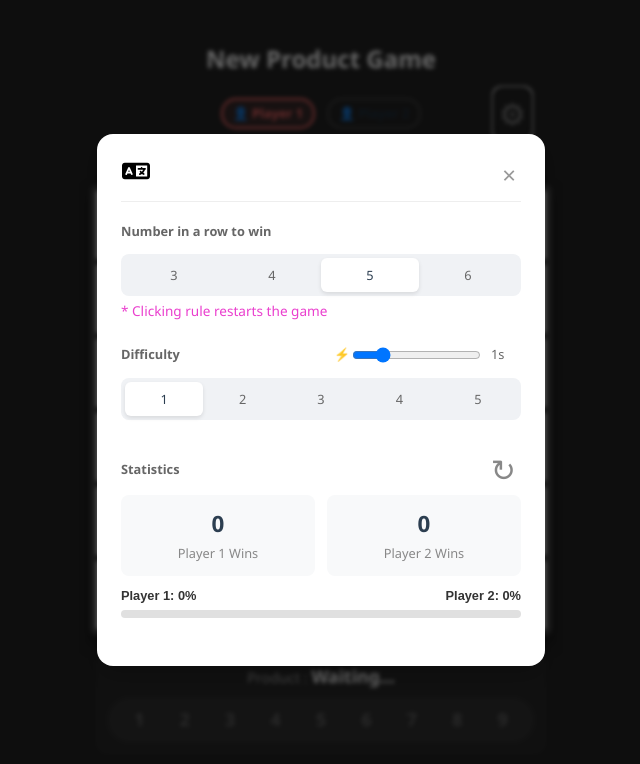
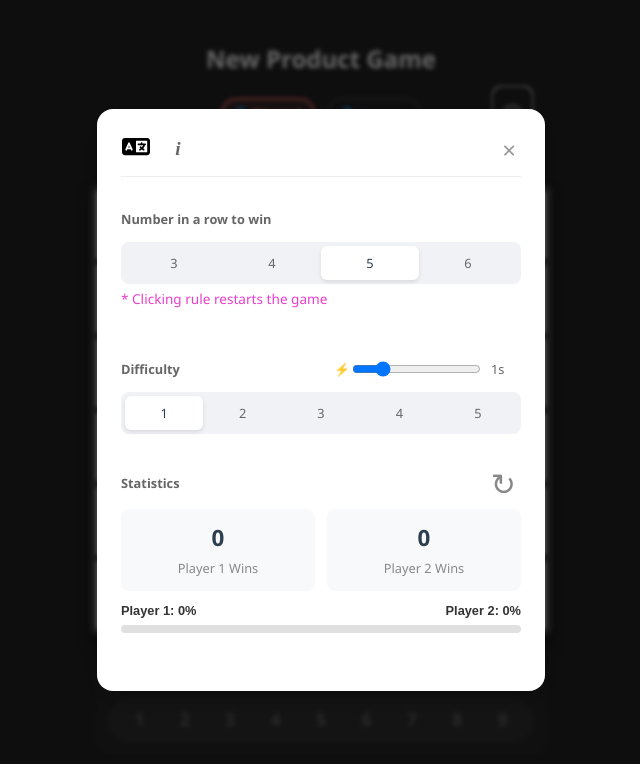
Before and after one commit to ppggxn/newProductGame, a React (Vite) app: page / in a window 1280 px wide. Both pictures are taken after a click on the button "Settings". Shown: the top 764 px of the page, without its empty margins (319-959 px from the left). Built offline with nearby package versions, Linux system fonts and the light colour scheme.

Commit message:
feat: info

```diff
--- a/src/App.css
+++ b/src/App.css
@@ -226,27 +226,6 @@ h1 { margin: 0 0 5px 0; font-size: 1.5rem; color: #fff; }
   animation: fadeIn 0.2s ease-out;
 }
 
-/* 模态框主体 */
-.modal-content {
-  background: white;
-  padding: 24px;
-  border-radius: 16px;
-  width: 90%;
-  max-width: 400px;
-  box-shadow: 0 10px 25px rgba(0,0,0,0.2);
-  position: relative;
-  color: #333;
-}
-
-.modal-header {
-  display: flex;
-  justify-content: space-between;
-  align-items: center;
-  margin-bottom: 20px;
-  border-bottom: 1px solid #eee;
-  padding-bottom: 10px;
-}
-
 .modal-header h2 {
   margin: 0;
   font-size: 1.2rem;
@@ -394,3 +373,119 @@ h1 { margin: 0 0 5px 0; font-size: 1.5rem; color: #fff; }
   height: 100%;
   transition: width 0.5s ease;
 }
+
+/* 模态框主体 */
+.modal-content {
+  background: white;
+  padding: 24px;
+  border-radius: 16px;
+  width: 90%;
+  max-width: 400px;
+  /* 设置最小高度，防止切换内容时模态框跳动，保持大小基本一致 */
+  min-height: 480px;
+  box-shadow: 0 10px 25px rgba(0,0,0,0.2);
+  position: relative;
+  color: #333;
+  display: flex;
+  flex-direction: column;
+}
+
+.modal-header {
+  display: flex;
+  justify-content: space-between;
+  align-items: center;
+  margin-bottom: 20px;
+  border-bottom: 1px solid #eee;
+  padding-bottom: 10px;
+  flex-shrink: 0; /* 防止头部被压缩 */
+}
+
+/* 新增：头部左侧按钮组 */
+.header-actions {
+  display: flex;
+  align-items: center;
+  gap: 12px;
+}
+
+/* Info 按钮样式，复用 language-btn 的基础，增加特定样式 */
+.info-btn {
+  background: transparent;
+  color: #666;
+  width: 30px;
+  height: 30px;
+  font-size: 1.2rem;
+  cursor: pointer;
+  padding: 0;
+  border: none;
+  font-family: 'Times New Roman', serif; /* 衬线体 "i" */
+  font-style: italic;
+  font-weight: bold;
+  display: flex;
+  align-items: center;
+  justify-content: center;
+  border-radius: 50%;
+  transition: all 0.2s;
+}
+
+.info-btn:hover {
+  background-color: #f0f0f0;
+  color: #2c3e50;
+}
+
+/* 激活状态：变色 */
+.info-btn.active {
+  color: #4ecdc4; /* 使用 P2 颜色或自定义颜色 */
+  background-color: rgba(78, 205, 196, 0.1);
+  transform: scale(1.1);
+}
+
+/* 规则容器样式 */
+.rules-container {
+  text-align: left;
+  overflow-y: auto;
+  flex: 1; /* 填满剩余空间 */
+  padding-right: 5px;
+}
+
+.rules-container h3 {
+  font-size: 1rem;
+  color: #2c3e50;
+  margin-top: 0;
+  margin-bottom: 10px;
+  border-left: 4px solid #ff6b6b;
+  padding-left: 8px;
+}
+
+.rules-container p, .rules-container li {
+  font-size: 0.9rem;
+  color: #555;
+  line-height: 1.5;
+  margin-bottom: 8px;
+}
+
+.rules-container ul {
+  padding-left: 20px;
+  margin-top: 5px;
+}
+
+/* 规则底部 email 链接 */
+.rules-footer {
+  margin-top: 20px;
+  padding-top: 15px;
+  border-top: 1px dashed #eee;
+}
+
+.rules-footer a {
+  display: flex;
+  align-items: center;
+  color: #4ecdc4;
+  text-decoration: none;
+  font-weight: bold;
+  font-size: 0.9rem;
+  transition: opacity 0.2s;
+}
+
+.rules-footer a:hover {
+  opacity: 0.8;
+  text-decoration: underline;
+}
--- a/src/App.jsx
+++ b/src/App.jsx
@@ -8,6 +8,7 @@ import { GRID_SIZE, WIN_COUNT as DEFAULT_WIN_COUNT, FACTOR_RANGE, THINKING_TIME
 // 模态框组件
 const SettingsModal = ({ isOpen, onClose, winCount, setWinCount, difficulty, setDifficulty, lang, setLang, onReset, thinkingTime, setThinkingTime }) => {
   if (!isOpen) return null;
+  const [showRules, setShowRules] = useState(false);
   const stats = JSON.parse(localStorage.getItem('npg_stats') ||
   '{"p1Wins":0, "p2Wins":0, "total":0}');
   // 计算各自胜率
@@ -30,14 +31,44 @@ const SettingsModal = ({ isOpen, onClose, winCount, setWinCount, difficulty, set
 
   return (
     <div className="modal-overlay" onClick={onClose}>
+      {/* 阻止冒泡，并设置最小高度保持大小一致 */}
       <div className="modal-content" onClick={e => e.stopPropagation()}>
         <div className="modal-header">
+          <div className="header-actions">
             <button className={"language-btn"} onClick={() => setLang(lang === 'zh' ? 'en' : 'zh')}>
               <img src={LanguageIcon} alt="🌐"/>
             </button>
+            {/* 新增 Info 按钮 */}
+            <button
+              className={`info-btn ${showRules ? 'active' : ''}`}
+              onClick={() => setShowRules(!showRules)}
+            >
+              i
+            </button>
+          </div>
           <button className="close-btn" onClick={onClose}>&times;</button>
         </div>
 
+        {/* 条件渲染：显示规则 或 显示设置 */}
+        {showRules ? (
+          <div className="rules-container">
+            <h3>{translations[lang].coreGameplay}</h3>
+            <p>{translations[lang].coreGameplayText}</p>
+
+            <h3>{translations[lang].detailedRules}</h3>
+            <ul>
+              <li>{translations[lang].rule1}</li>
+              <li>{translations[lang].rule2}</li>
+              <li>{translations[lang].rule3}</li>
+              <li>{translations[lang].rule4}</li>
+            </ul>
+
+            <div className="rules-footer">
+              <a href={`mailto:${translations[lang].email}`}>✉️ {translations[lang].contact}</a>
+            </div>
+          </div>
+        ) : (
+          <>
             {/* 胜利条件设置 */}
             <div className="modal-section">
               <h3>{translations[lang].winCount}</h3>
@@ -118,6 +149,8 @@ const SettingsModal = ({ isOpen, onClose, winCount, setWinCount, difficulty, set
                 </div>
               </div>
             </div>
+          </>
+        )}
       </div>
     </div>
   );
--- a/src/i18n.js
+++ b/src/i18n.js
@@ -25,7 +25,17 @@ export const translations = {
     statsNum: "胜场 / 总局数",
     wins: '胜',
     winRate: '胜率',
-    stats: '游戏统计'
+    stats: '游戏统计',
+    rulesTitle: "游戏规则",
+    coreGameplay: "核心玩法",
+    coreGameplayText: "结合算术逻辑与空间博弈。通过移动底部 1~9 的因子，计算乘积来占领 6x6 棋盘上的对应数字格子",
+    detailedRules: "规则",
+    rule1: "开局玩家 1 选择一个因数，不占领格子",
+    rule2: "玩家 2 选择一个因数，产生乘积并占领对应格子",
+    rule3: "玩家轮流移动一个因数以占领新的未被占领的格子",
+    rule4: "率先在棋盘上形成连续的连线（横/纵/斜）或迫使对手无路可走获胜",
+    contact: "联系",
+    email: "earpiece_parlor090@simplelogin.com"
   },
   en: {
     title: "New Product Game",
@@ -52,6 +62,16 @@ export const translations = {
     statsNum: "Win / Total",
     wins: 'Wins',
     winRate: 'Win Rate',
-    stats: 'Statistics'
+    stats: 'Statistics',
+    rulesTitle: "Game Rules",
+    coreGameplay: "Core",
+    coreGameplayText: "Combine arithmetic with strategy. Move factors (1-9) to create a product and capture the corresponding cell on the 6x6 grid",
+    detailedRules: "Rules",
+    rule1: "To start, Player 1 chooses a factor (No capture)",
+    rule2: "Player 2 chooses a factor to capture the first cell",
+    rule3: "Players move a factor in turn to capture a new cell that is available",
+    rule4: "The goal is to have cells in a row or force opponent to have no moves",
+    contact: "Contact",
+    email: "earpiece_parlor090@simplelogin.com"
   }
 };
```
Also changed, not shown: 1 other file (tests, documents, lock files or other folders). Lines whose indentation alone changed are shown as unchanged.
